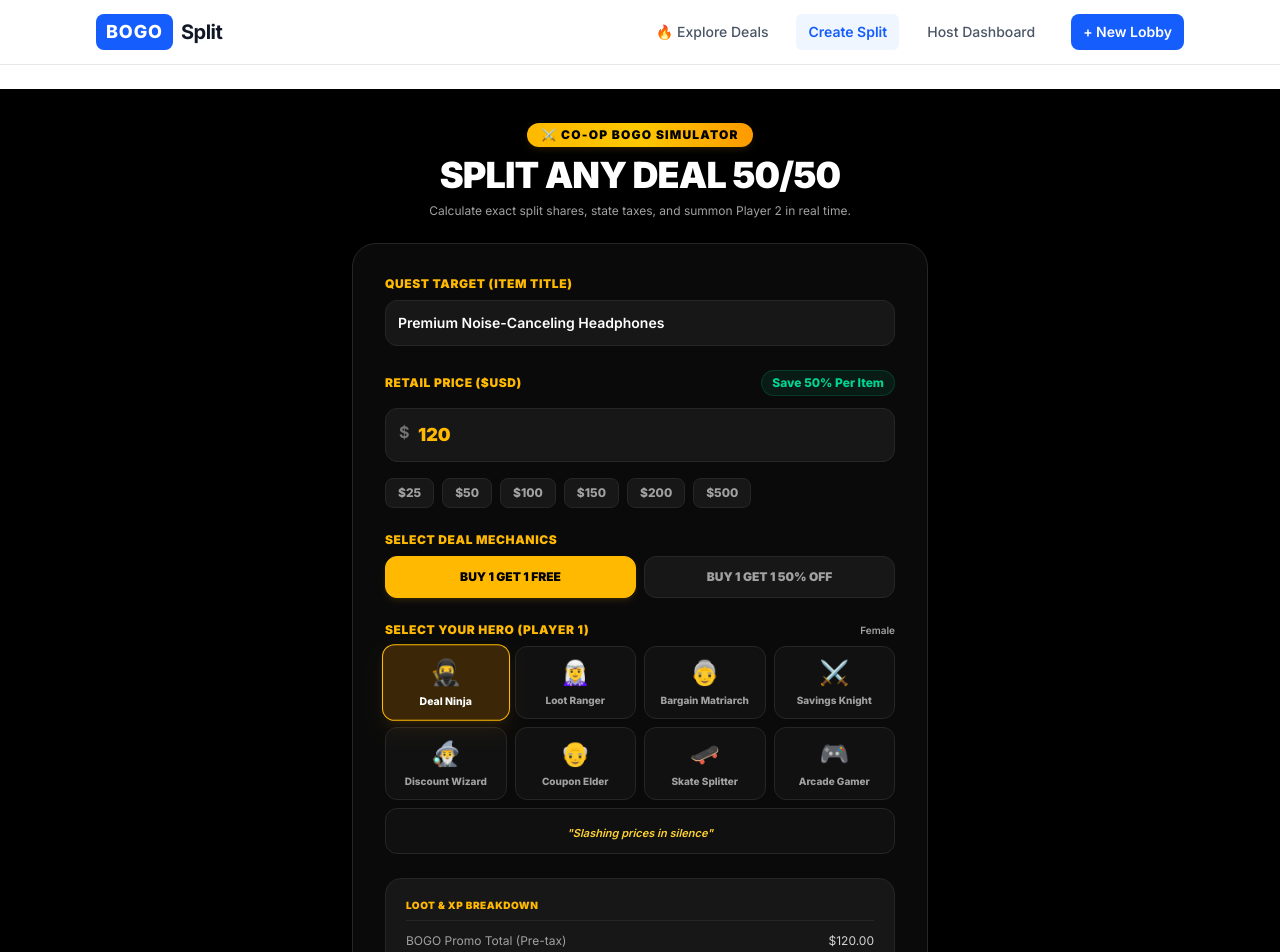
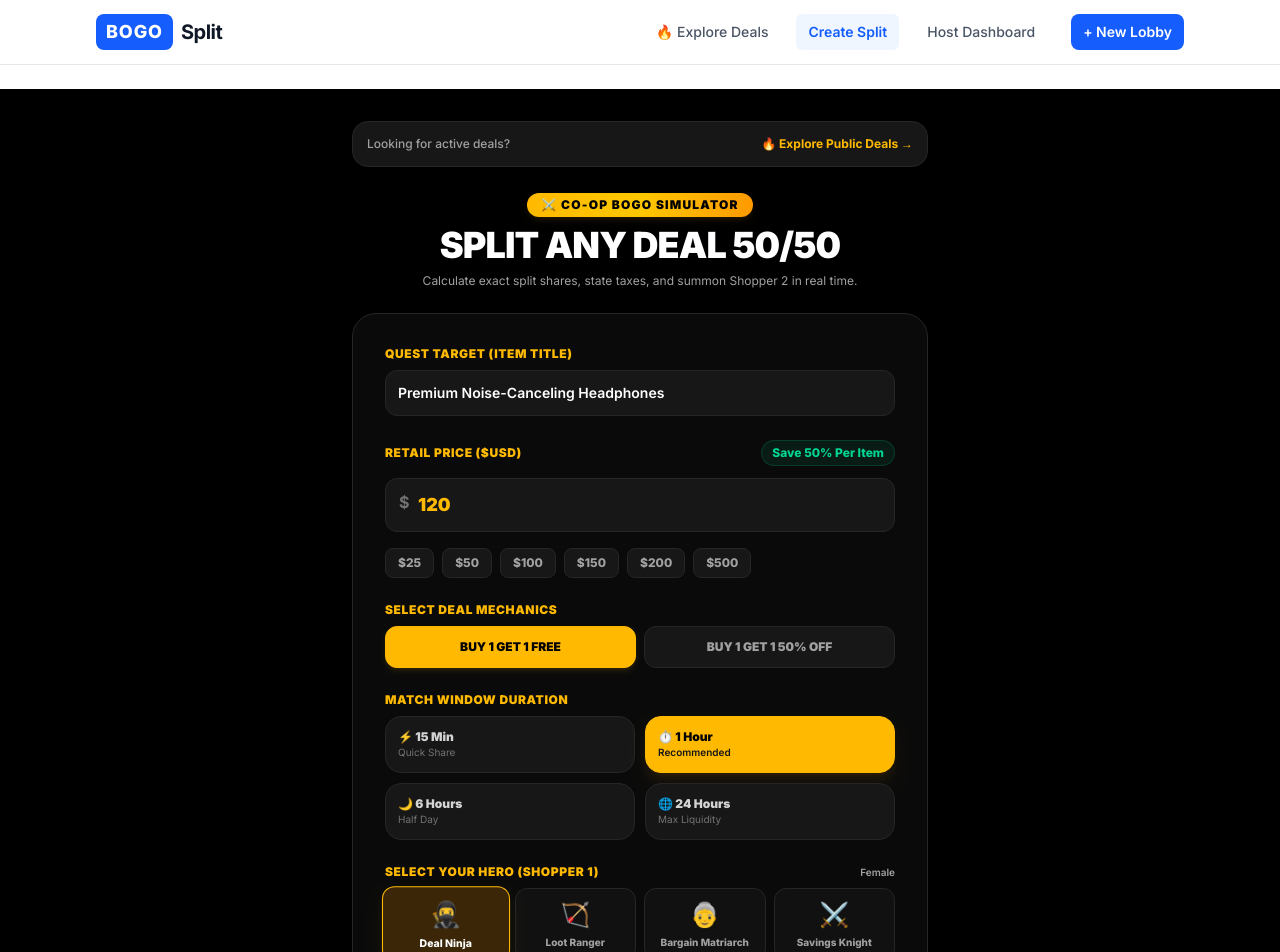
Before and after one commit to dbjames9725/bogo-prototype, a Next.js app: page / in a window 1280 px wide. Shown: the top 952 px of the page. Built offline with nearby package versions, Linux system fonts and the light colour scheme.

Commit message:
Add customizable match window timer pills to HomePage

```diff
--- a/app/page.tsx
+++ b/app/page.tsx
@@ -2,6 +2,7 @@
 
 import React, { useState } from 'react';
 import { useRouter } from 'next/navigation';
+import Link from 'next/link';
 
 const STATE_TAX_RATES: Record<string, { name: string; rate: number }> = {
   AL: { name: 'Alabama', rate: 0.0924 }, AK: { name: 'Alaska', rate: 0.0181 }, AZ: { name: 'Arizona', rate: 0.0837 },
@@ -25,7 +26,7 @@ const STATE_TAX_RATES: Record<string, { name: string; rate: number }> = {
 
 const AVATAR_ROSTER = [
   { id: 'ninja', name: 'Deal Ninja', role: 'Female', icon: '🥷', quote: 'Slashing prices in silence' },
-  { id: 'ranger', name: 'Loot Ranger', role: 'Female', icon: '🧝‍♀️', quote: 'Sniping 50% deals from afar' },
+  { id: 'ranger', name: 'Loot Ranger', role: 'Female', icon: '🏹', quote: 'Sniping 50% deals from afar' },
   { id: 'elder_f', name: 'Bargain Matriarch', role: 'Senior Female', icon: '👵', quote: 'Never pays full price' },
   { id: 'knight', name: 'Savings Knight', role: 'Male', icon: '⚔️', quote: 'Shielding your wallet' },
   { id: 'wizard', name: 'Discount Wizard', role: 'Male', icon: '🧙‍♂️', quote: 'Casting price cuts' },
@@ -36,6 +37,13 @@ const AVATAR_ROSTER = [
 
 const PRESET_PRICES = [25, 50, 100, 150, 200, 500];
 
+const TIMER_OPTIONS = [
+  { label: '⚡ 15 Min', value: 15, subtitle: 'Quick Share' },
+  { label: '⏱️ 1 Hour', value: 60, subtitle: 'Recommended' },
+  { label: '🌙 6 Hours', value: 360, subtitle: 'Half Day' },
+  { label: '🌐 24 Hours', value: 1440, subtitle: 'Max Liquidity' },
+];
+
 export default function HomePage() {
   const router = useRouter();
 
@@ -45,6 +53,7 @@ export default function HomePage() {
   const [selectedState, setSelectedState] = useState<string>('NY');
   const [includeTax, setIncludeTax] = useState<boolean>(true);
   const [selectedAvatar, setSelectedAvatar] = useState(AVATAR_ROSTER[0]);
+  const [selectedDuration, setSelectedDuration] = useState<number>(60); // Default: 1 Hour (60 mins)
 
   const [isCreatingLobby, setIsCreatingLobby] = useState<boolean>(false);
   const [errorMessage, setErrorMessage] = useState<string>('');
@@ -86,6 +95,7 @@ export default function HomePage() {
           itemName,
           itemPrice,
           dealType,
+          durationMinutes: selectedDuration,
           userState: selectedState,
           includeTax,
           hostAvatar: selectedAvatar.id,
@@ -143,6 +153,17 @@ export default function HomePage() {
 
       <div className="max-w-xl w-full mx-auto space-y-6 relative">
 
+        {/* TOP NAVIGATION BANNER */}
+        <div className="w-full flex justify-between items-center bg-neutral-900 border border-neutral-800 p-3.5 rounded-2xl">
+          <span className="text-xs text-neutral-400 font-medium">Looking for active deals?</span>
+          <Link
+            href="/explore"
+            className="text-xs font-bold text-amber-400 hover:text-amber-300 transition"
+          >
+            🔥 Explore Public Deals →
+          </Link>
+        </div>
+
         {/* GAMIFIED HEADER */}
         <div className="text-center space-y-2">
           <div className="inline-flex items-center gap-2 px-3.5 py-1 rounded-full bg-gradient-to-r from-amber-400 via-yellow-400 to-amber-500 text-black text-xs font-black uppercase tracking-widest shadow-md shadow-amber-500/10">
@@ -152,7 +173,7 @@ export default function HomePage() {
             SPLIT ANY DEAL 50/50
           </h1>
           <p className="text-xs text-neutral-400">
-            Calculate exact split shares, state taxes, and summon Player 2 in real time.
+            Calculate exact split shares, state taxes, and summon Shopper 2 in real time.
           </p>
         </div>
 
@@ -252,11 +273,44 @@ export default function HomePage() {
             </div>
           </div>
 
-          {/* AVATAR SELECTOR (PLAYER 1) */}
+          {/* TIMER DURATION SELECTION PILLS */}
+          <div className="space-y-2">
+            <label className="text-xs font-black uppercase text-amber-400 tracking-wider block">
+              Match Window Duration
+            </label>
+            <div className="grid grid-cols-2 gap-2.5">
+              {TIMER_OPTIONS.map((opt) => {
+                const isSelected = selectedDuration === opt.value;
+                return (
+                  <button
+                    key={opt.value}
+                    type="button"
+                    onClick={() => setSelectedDuration(opt.value)}
+                    className={`p-3 rounded-2xl border text-left transition cursor-pointer ${
+                      isSelected
+                        ? 'bg-amber-400 text-black border-amber-400 font-bold shadow-lg shadow-amber-500/10'
+                        : 'bg-neutral-900 text-neutral-300 border-neutral-800 hover:border-neutral-700'
+                    }`}
+                  >
+                    <div className="text-xs font-black">{opt.label}</div>
+                    <div
+                      className={`text-[10px] ${
+                        isSelected ? 'text-neutral-900 font-semibold' : 'text-neutral-500'
+                      }`}
+                    >
+                      {opt.subtitle}
+                    </div>
+                  </button>
+                );
+              })}
+            </div>
+          </div>
+
+          {/* AVATAR SELECTOR (SHOPPER 1) */}
           <div className="space-y-2">
             <div className="flex justify-between items-center">
               <label className="text-xs font-black uppercase text-amber-400 tracking-wider">
-                Select Your Hero (Player 1)
+                Select Your Hero (Shopper 1)
               </label>
               <span className="text-[10px] text-neutral-400 font-semibold">{selectedAvatar.role}</span>
             </div>
@@ -299,7 +353,7 @@ export default function HomePage() {
 
             <div className="flex justify-between text-neutral-300 pt-2 border-t border-neutral-800">
               <div>
-                <span className="block font-extrabold text-white">Your Player 1 Share</span>
+                <span className="block font-extrabold text-white">Your Shopper 1 Share</span>
                 <span className="text-[10px] text-neutral-500">Base split cost (Pre-tax)</span>
               </div>
               <span className="font-black text-emerald-400 text-base font-mono">
```
